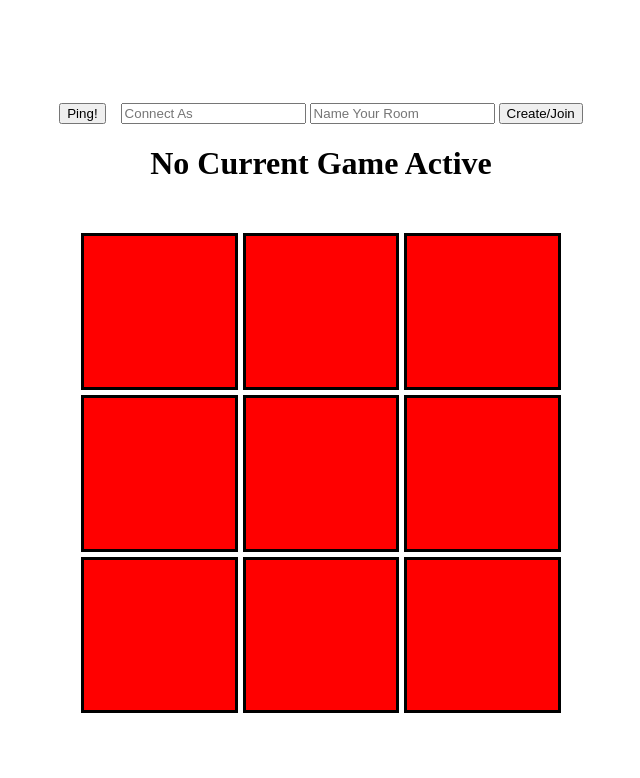
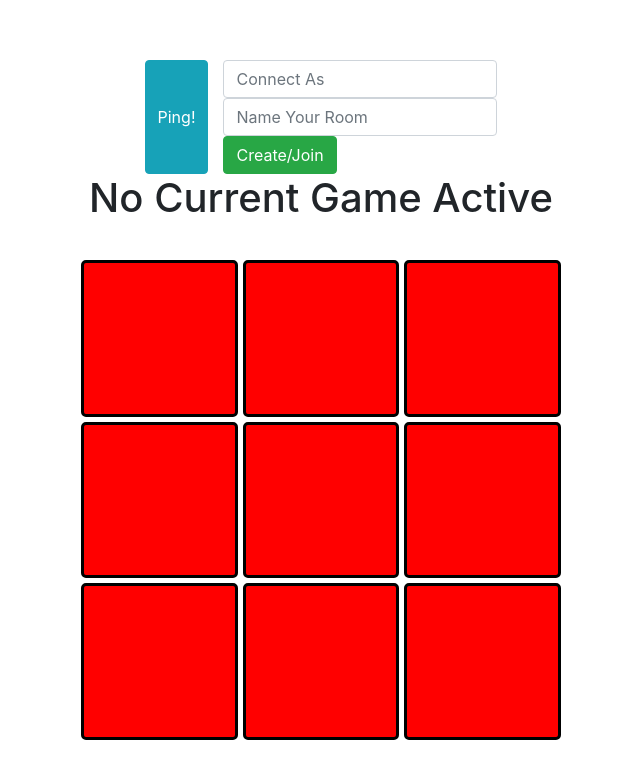
Before and after one commit to kolyamoloko/itransition7task, a website: page client/index.html in a window 1280 px wide. Shown: the whole page, without its empty margins (319-959 px from the left). Drawn offline with nearby package versions, Linux system fonts and the light colour scheme; no server answers.

Commit message:
fix: bugs and add css

```diff
--- a/client/index.html
+++ b/client/index.html
@@ -5,23 +5,26 @@
 		<link rel="stylesheet" href="style.css" />
 		<meta name="viewport" content="width=device-width, initial-scale=1.0" />
 		<title>TicTacToe</title>
+		<link rel="stylesheet" href="https://stackpath.bootstrapcdn.com/bootstrap/4.5.0/css/bootstrap.min.css" integrity="sha384-9aIt2nRpC12Uk9gS9baDl411NQApFmC26EwAOH8WgZl5MYYxFfc+NcPb1dKGj7Sk" crossorigin="anonymous">
 	</head>
 	<body>
 		<div id="app">
 			<div id="formHolder">
-				<button id="testPing">Ping!</button>
+				<button id="testPing" class="btn btn-info">Ping!</button>
 				<form id="startForm">
 					<input
 						type="text"
 						id="nameInput"
 						placeholder="Connect As"
+						class="form-control"
 					/>
 					<input
 						type="text"
 						id="codeInput"
 						placeholder="Name Your Room"
+						class="form-control"
 					/>
-					<button type="submit" id="joinGame">Create/Join</button>
+					<button type="submit" id="joinGame" class="btn btn-success">Create/Join</button>
 				</form>
 			</div>
 			<h1 id="gameStatus"></h1>
@@ -40,5 +43,10 @@
 
 		<script src="/socket.io/socket.io.js"></script>
 		<script type="module" src="main.js"></script>
+		<script src="https://ajax.googleapis.com/ajax/libs/jquery/3.5.1/jquery.min.js"></script>
+
+		<script src="https://cdn.jsdelivr.net/npm/popper.js@1.16.0/dist/umd/popper.min.js" integrity="sha384-Q6E9RHvbIyZFJoft+2mJbHaEWldlvI9IOYy5n3zV9zzTtmI3UksdQRVvoxMfooAo" crossorigin="anonymous"></script>
+
+		<script src="https://stackpath.bootstrapcdn.com/bootstrap/4.5.0/js/bootstrap.min.js" integrity="sha384-OgVRvuATP1z7JjHLkuOU7Xw704+h835Lr+6QL9UvYjZE3Ipu6Tp75j7Bh/kR0JKI" crossorigin="anonymous" ></script>
 	</body>
 </html>
--- a/client/style.css
+++ b/client/style.css
@@ -1,10 +1,11 @@
 .cell {
 	background-color: red;
 	border: 3px solid black;
-	padding: 10px;
+	padding: 1vh;
 	display: flex;
 	justify-content: center;
 	align-items: center;
+	border-radius:5px;
 }
 
 #testPing {
```
